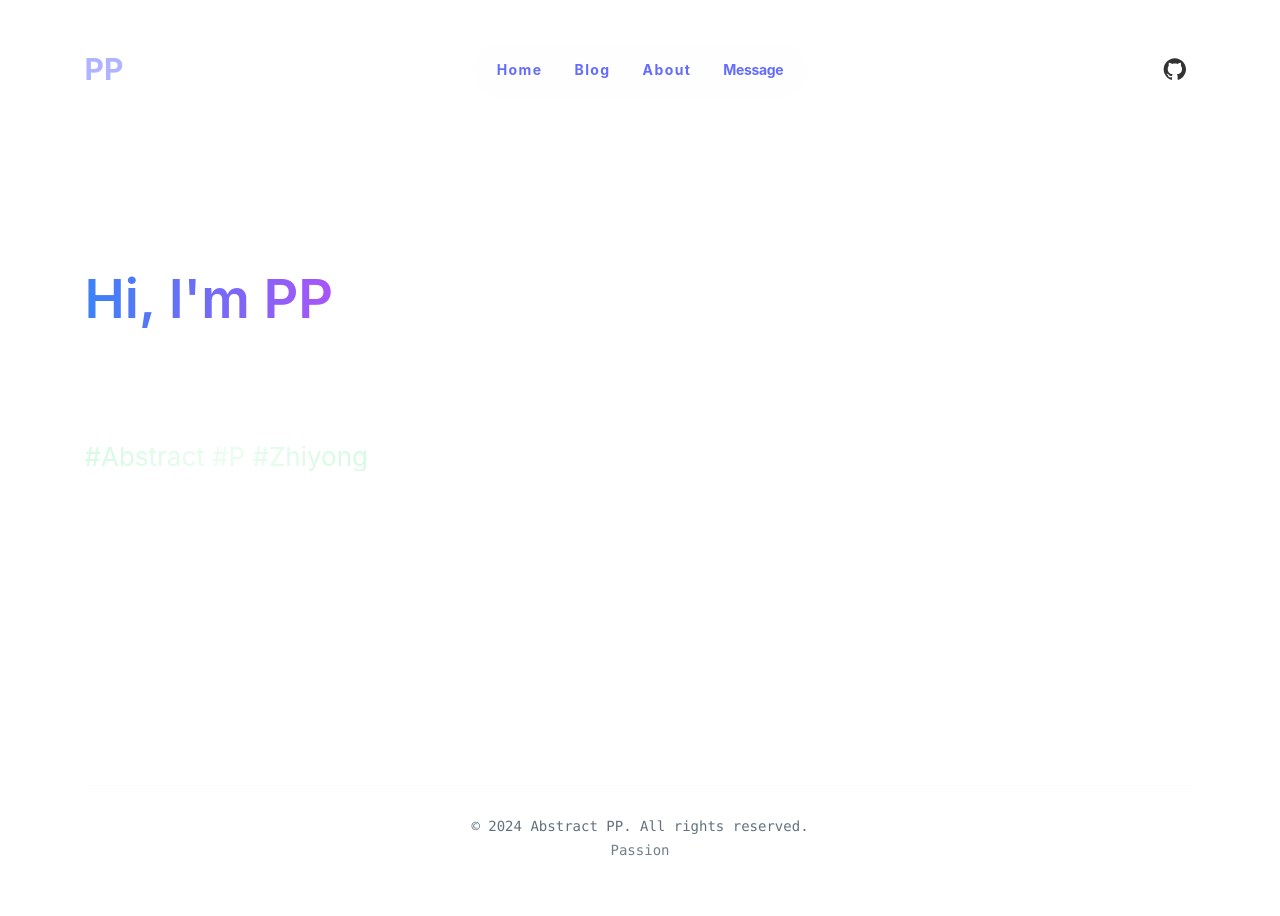
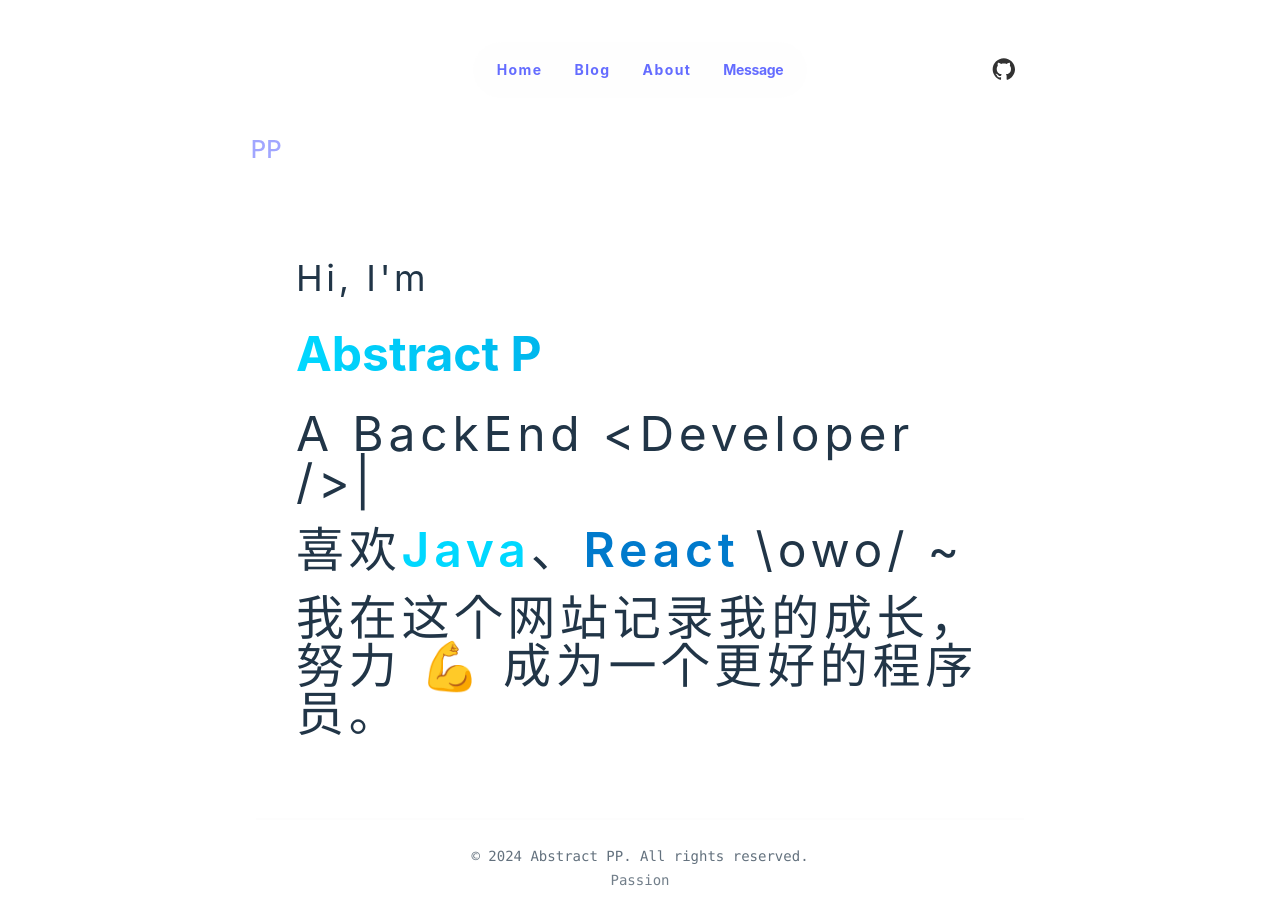
Before and after one commit to Zhiyong0105/PersonWebsite, a React (Vite) app in the folder Frontend/my-react-app/: page / in a window 1280 px wide. Before the commit the page ends 886 px from the top, so only its background shows below. Built offline with nearby package versions, Linux system fonts and the light colour scheme.

Commit message:
前端布局问题仍未解决

```diff
--- a/Frontend/my-react-app/package.json
+++ b/Frontend/my-react-app/package.json
@@ -17,7 +17,8 @@
     "lucide-react": "^0.465.0",
     "react": "^18.3.1",
     "react-dom": "^18.3.1",
-    "react-router-dom": "^7.0.2"
+    "react-router-dom": "^7.0.2",
+    "react-type-animation": "^3.2.0"
   },
   "devDependencies": {
     "@eslint/js": "^9.15.0",
--- a/Frontend/my-react-app/src/App.jsx
+++ b/Frontend/my-react-app/src/App.jsx
@@ -5,6 +5,7 @@ import RootLayout from "./components/Layout";
 import Header from "./components/Header";
 import Avatar from "./components/Avatar";
 import GithubIcon from "./icons/GithubIcon";
+import Index from "./pages/Index";
 
 export default function App() {
   return (
@@ -30,7 +31,7 @@ export default function App() {
           path="/blog"
           element={
             <RootLayout>
-              <Home />
+              <Index />
             </RootLayout>
           }
         />
--- a/Frontend/my-react-app/src/components/Avatar.jsx
+++ b/Frontend/my-react-app/src/components/Avatar.jsx
@@ -1,10 +1,10 @@
 import { Link } from "react-router-dom";
 
-export default function Avatar() {
+export default function Avatar({page}) {
   return (
     <div className="flex items-center justify-start col-span-1">
       <Link to={"/"}>
-        <div className="items-center justify-center text-3xl font-bold opacity-50 hover:opacity-90">
+        <div className={`duration-1000 rounded-full opacity-60 hover:opacity-90 ${page == "/" ? " translate-y-20 scale-150" : ""}`}>
           PP
         </div>
 
--- a/Frontend/my-react-app/src/components/Header.jsx
+++ b/Frontend/my-react-app/src/components/Header.jsx
@@ -12,7 +12,7 @@ export default function Header() {
 
     return (
         <header className="grid w-full grid-flow-col grid-cols-3 sm:grid-cols-4">
-            <Avatar />
+            <Avatar page= {page}/>
             <Navbar page={page}/>
 
             <div className="flex items-center justify-end gap-2">
--- /dev/null
+++ b/Frontend/my-react-app/src/components/HeroAnimation.jsx
@@ -0,0 +1,67 @@
+import { motion } from "framer-motion";
+import TypeIntro from "./TypeIntro";
+
+export default function HeroAnimation() {
+  const containerVariants = {
+    hidden: { opacity: 0 }, // 初始状态
+    visible: {
+      opacity: 1,
+      transition: {
+        staggerChildren: 0.2, // 子元素的动画依次延迟 0.2 秒
+      },
+    },
+  };
+
+  const itemVariants = {
+    hidden: { opacity: 0, y: 20 }, // 子元素初始状态：透明度为0，向下偏移20px
+    visible: {
+      opacity: 1,
+      y: 0, // 最终状态：完全可见，位置复原
+      transition: { ease: "easeInOut", duration: 1 }, // 动画持续时间
+    },
+  };
+
+  return (
+    <motion.div
+      className="flex min-h-full max-w-screen-md flex-col justify-center gap-5 px-6 md:px-10 2xl:max-w-7xl"
+      initial="hidden"
+      animate="visible"
+      variants={containerVariants}
+    >
+      <motion.p
+        className="text-2xl tracking-widest md:text-4xl"
+        variants={itemVariants}
+      >
+        Hi, I'm
+      </motion.p>
+
+    <motion.strong
+    className="text-highlight" // 替换为渐变样式
+    variants={itemVariants}
+    >
+    Abstract P
+    </motion.strong>
+
+      <motion.div variants={itemVariants}>
+        <TypeIntro />
+      </motion.div>
+
+      <motion.p
+        className="text-2xl md:text-5xl tracking-widest"
+        variants={itemVariants}
+      >
+        喜欢
+        <span className="font-semibold text-[#00d8ff]">Java</span>、
+        <span className="font-semibold text-[#007acc]">React</span>
+        <span className="ml-4">\owo/ ~</span>
+      </motion.p>
+
+      <motion.p
+        className="text-2xl md:text-5xl tracking-widest"
+        variants={itemVariants}
+      >
+        我在这个网站记录我的成长，努力 💪 成为一个更好的程序员。
+      </motion.p>
+    </motion.div>
+  );
+}
--- /dev/null
+++ b/Frontend/my-react-app/src/components/TypeIntro.jsx
@@ -0,0 +1,20 @@
+import { TypeAnimation} from "react-type-animation"
+
+export default function TypeIntro(){
+    return (
+        <TypeAnimation
+        className="text-2xl tracking-widest md:text-5xl"
+        sequence={[
+            500,
+            "一名后端开发工程师。",
+            1000,
+            "A BackEnd <Developer /> .",
+            1000,
+        ]}
+        speed={10}
+        repeat={Infinity}
+        >
+
+        </TypeAnimation>
+    )
+}
--- a/Frontend/my-react-app/src/components/layout.jsx
+++ b/Frontend/my-react-app/src/components/layout.jsx
@@ -4,7 +4,7 @@ import MainWrapper from "./MainWrapper"
 
 export default function RootLayout({ children }) {
     return (
-        <div className=" flex flex-col items-center px-4 pt-10 mx-auto max-w-4xl lg:max-w-5xl sm:px-12 md:px-20 lg:px-12 xl:max-w-7xl min-h-screen  ">
+        <div className="flex flex-col items-center justify-between px-4 pt-10 mx-auto min-h-screen max-w-screen-lg sm:px-6 md:px-12 lg:max-w-screen-xl lg:px-20">
             <Header />
             <MainWrapper>{children}</MainWrapper>
             <Footer />
--- a/Frontend/my-react-app/src/index.css
+++ b/Frontend/my-react-app/src/index.css
@@ -58,7 +58,41 @@ button:focus,
 button:focus-visible {
   outline: 4px auto -webkit-focus-ring-color;
 }
+.text-title {
+  font-size: 4rem;
+  font-weight: bold;
+  color: #2a2a72;
+  letter-spacing: 0.05em;
+}
+.text-subtitle {
+  font-size: 2rem; /* 副标题大小 */
+  font-weight: 500; /* 中等粗细 */
+  line-height: 1.5;
+  word-break: break-word; /* 长单词换行 */
+  max-width: 100%; /* 避免超出容器宽度 */
+  color: #4a4a4a;
+}
+.text-highlight {
+  font-size: 3rem;
+  font-weight: bold;
+  background: linear-gradient(to right, #00d8ff, #007acc);
+  -webkit-background-clip: text;
+  color: transparent;
+}
 
+.text-body {
+  font-size: 1.5rem;
+  line-height: 2rem;
+  color: #4a4a4a;
+}
+.container {
+  display: flex;
+  flex-direction: column;
+  align-items: center;
+  justify-content: center;
+  text-align: center;
+  padding: 2rem;
+}
 @media (prefers-color-scheme: light) {
   :root {
     color: #213547;
--- a/Frontend/my-react-app/src/pages/Home.jsx
+++ b/Frontend/my-react-app/src/pages/Home.jsx
@@ -1,9 +1,11 @@
 import Hero from "../components/Hero";
+import HeroAnimation from "../components/HeroAnimation";
 
 export default function Home() {
   return (
     <div>
-      <Hero />
+      {/* <Hero /> */}
+      <HeroAnimation />
     </div>
   );
 }
--- a/Frontend/my-react-app/src/pages/Index.jsx
+++ b/Frontend/my-react-app/src/pages/Index.jsx
@@ -3,7 +3,7 @@ import React from 'react'
 function Index() {
   return (
     <div>
-
+      <p>hello</p>
     </div>
   )
 }
```
Also changed, not shown: 1 other file (tests, documents, lock files or other folders).
